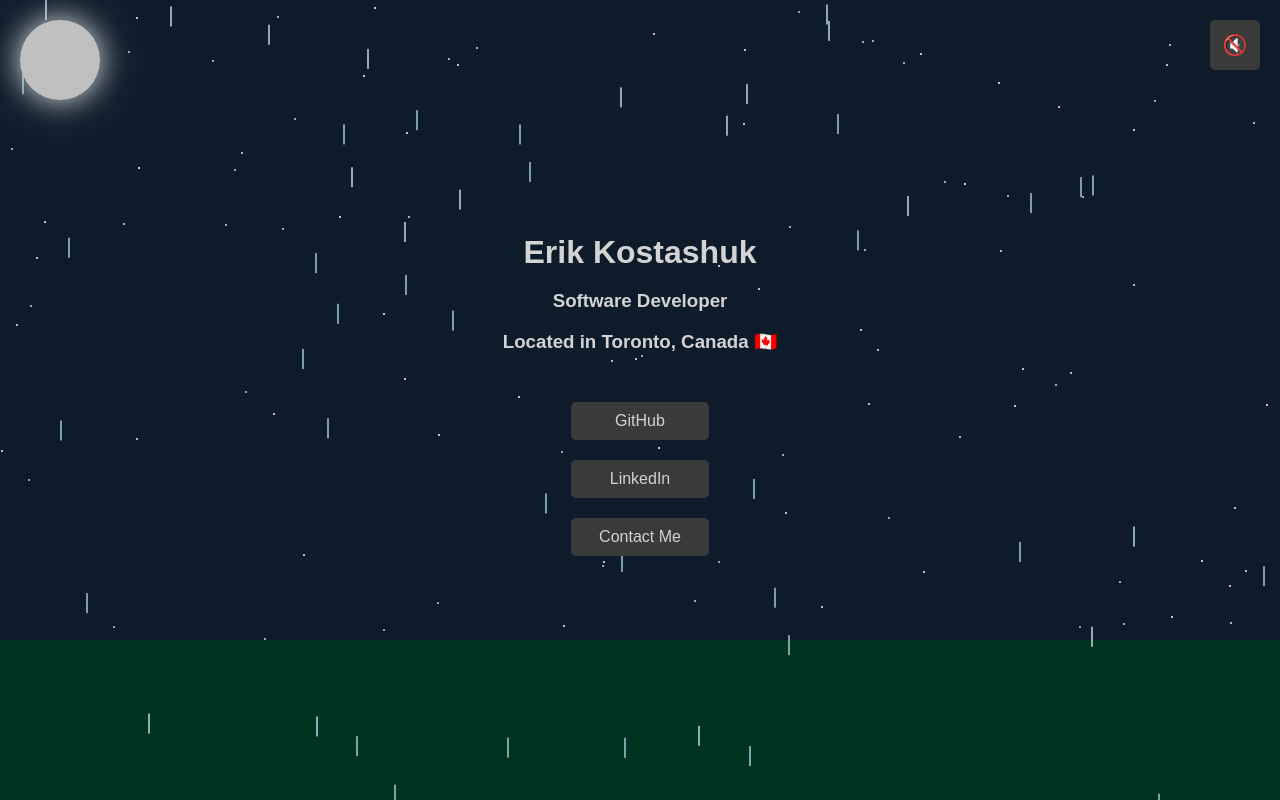
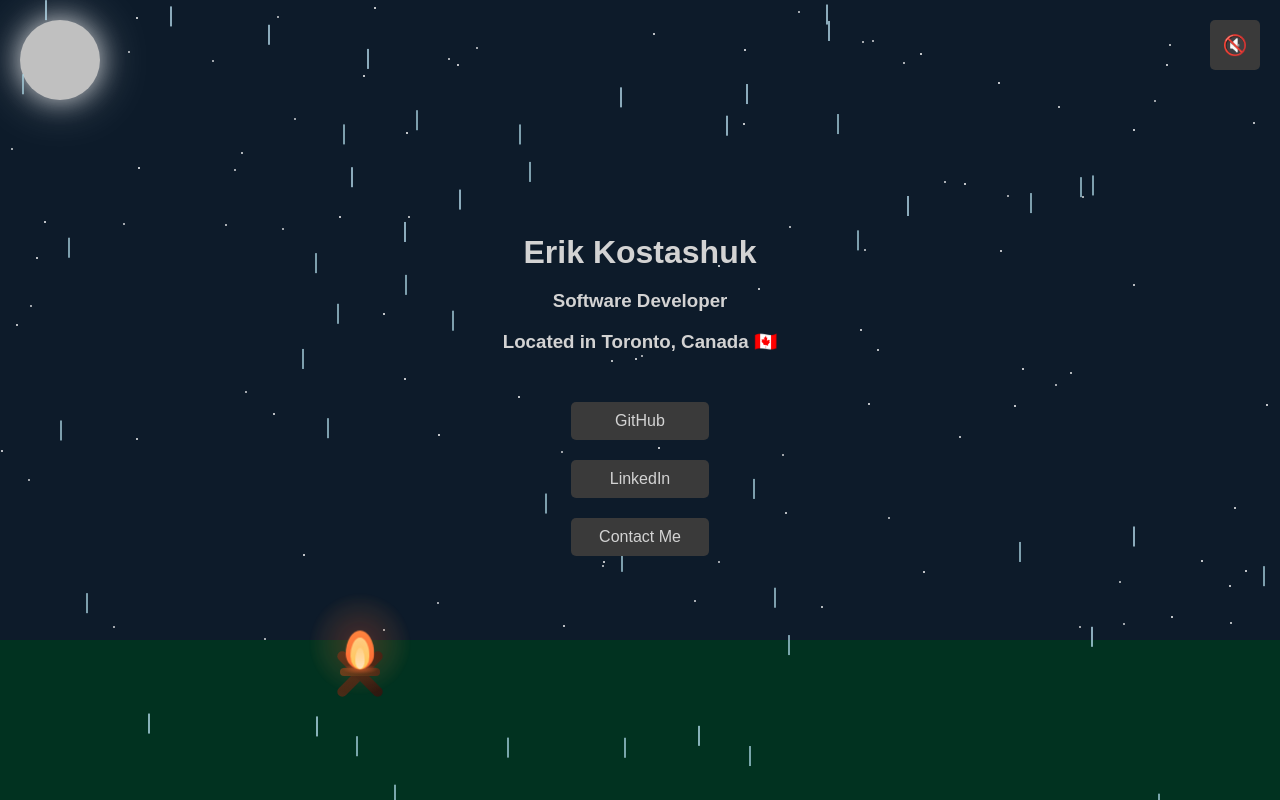
Before and after one commit to erikkostashuk/erikkostashukdev, a React (Create React App) app: page / in a window 1280 px wide. Built offline with nearby package versions, Linux system fonts and the light colour scheme.

Commit message:
add campfire

```diff
--- a/src/App.css
+++ b/src/App.css
@@ -180,3 +180,180 @@
   top: -1000px;
   left: -1000px;
 }
+
+.campfire-container {
+  position: fixed;
+  bottom: 12vh;
+  left: 50%;
+  transform: translateX(-320px);
+  z-index: 2;
+}
+
+.campfire {
+  position: relative;
+  width: 80px;
+  height: 80px;
+}
+
+.wood {
+  position: absolute;
+  bottom: 25px;
+  left: 50%;
+  transform-origin: center;
+  transform: translateX(-50%) rotate(-45deg);
+  width: 60px;
+  height: 10px;
+  background: linear-gradient(to right, #4a2c17, #2d1810);
+  border-radius: 5px;
+  z-index: 0;
+}
+
+.wood2 {
+  position: absolute;
+  bottom: 25px;
+  left: 50%;
+  transform-origin: center;
+  transform: translateX(-50%) rotate(45deg);
+  width: 60px;
+  height: 10px;
+  background: linear-gradient(to right, #4a2c17, #2d1810);
+  border-radius: 5px;
+  z-index: 0;
+}
+
+.wood3 {
+  position: absolute;
+  bottom: 28px;
+  left: 50%;
+  transform-origin: center;
+  transform: translateX(-50%) rotate(0deg);
+  width: 40px;
+  height: 8px;
+  background: linear-gradient(to right, #5d3a1a, #3e2414);
+  border-radius: 4px;
+  z-index: 0;
+}
+
+.fire {
+  position: absolute;
+  bottom: 35px;
+  left: 50%;
+  transform: translateX(-50%);
+  width: 40px;
+  height: 45px;
+}
+
+.flame {
+  position: absolute;
+  bottom: 0;
+  border-radius: 50% 50% 50% 50% / 60% 60% 40% 40%;
+  transform-origin: center bottom;
+}
+
+.flame1 {
+  left: 5px;
+  width: 30px;
+  height: 35px;
+  background: linear-gradient(to top, #ff6b35, #ff8c42);
+  animation: flicker1 0.5s ease-in-out infinite alternate;
+}
+
+.flame2 {
+  left: 10px;
+  width: 20px;
+  height: 30px;
+  background: linear-gradient(to top, #ffdd59, #fff3a3);
+  animation: flicker2 0.6s ease-in-out infinite alternate;
+  z-index: 1;
+}
+
+.flame3 {
+  left: 15px;
+  width: 10px;
+  height: 20px;
+  background: linear-gradient(to top, #ffffff, #fff3a3);
+  animation: flicker3 0.4s ease-in-out infinite alternate;
+  z-index: 2;
+}
+
+.embers {
+  position: absolute;
+  bottom: -5px;
+  left: 50%;
+  transform: translateX(-50%);
+  width: 35px;
+  height: 10px;
+  background: radial-gradient(ellipse at center, #ff6b35 0%, transparent 70%);
+  opacity: 0.6;
+  animation: emberGlow 2s ease-in-out infinite;
+}
+
+.glow {
+  position: absolute;
+  bottom: 0;
+  left: 50%;
+  transform: translateX(-50%);
+  width: 120px;
+  height: 120px;
+  background: radial-gradient(circle at center,
+    rgba(255, 107, 53, 0.3) 0%,
+    rgba(255, 107, 53, 0.2) 20%,
+    rgba(255, 140, 66, 0.1) 40%,
+    transparent 60%);
+  animation: glowPulse 3s ease-in-out infinite;
+}
+
+@keyframes flicker1 {
+  0% {
+    transform: scaleY(1) scaleX(1);
+    opacity: 0.9;
+  }
+  100% {
+    transform: scaleY(1.1) scaleX(0.95);
+    opacity: 1;
+  }
+}
+
+@keyframes flicker2 {
+  0% {
+    transform: scaleY(0.95) scaleX(1.05);
+    opacity: 0.8;
+  }
+  100% {
+    transform: scaleY(1.05) scaleX(0.95);
+    opacity: 0.95;
+  }
+}
+
+@keyframes flicker3 {
+  0% {
+    transform: scaleY(1.1) scaleX(0.9);
+    opacity: 0.7;
+  }
+  100% {
+    transform: scaleY(0.9) scaleX(1.1);
+    opacity: 0.9;
+  }
+}
+
+@keyframes emberGlow {
+  0%, 100% {
+    opacity: 0.4;
+    transform: translateX(-50%) scale(1);
+  }
+  50% {
+    opacity: 0.7;
+    transform: translateX(-50%) scale(1.1);
+  }
+}
+
+@keyframes glowPulse {
+  0%, 100% {
+    opacity: 0.8;
+    transform: translateX(-50%) scale(1);
+  }
+  50% {
+    opacity: 1;
+    transform: translateX(-50%) scale(1.1);
+  }
+}
--- a/src/App.js
+++ b/src/App.js
@@ -6,6 +6,7 @@
 import Raindrops from './components/Raindrops';
 import Stars from './components/Stars';
 import YouTubePlayer from './components/YouTubePlayer';
+import Campfire from './components/Campfire';
 
 function App() {
   const [isMuted, setIsMuted] = useState(true);
@@ -25,6 +26,7 @@
       <Stars />
       <Header />
       <Links />
+      <Campfire />
       <div className="grass"></div>
     </div>
   );
--- /dev/null
+++ b/src/components/Campfire.js
@@ -0,0 +1,22 @@
+import React from 'react';
+
+const Campfire = () => {
+  return (
+    <div className="campfire-container">
+      <div className="campfire">
+        <div className="wood"></div>
+        <div className="wood wood2"></div>
+        <div className="wood wood3"></div>
+        <div className="fire">
+          <div className="flame flame1"></div>
+          <div className="flame flame2"></div>
+          <div className="flame flame3"></div>
+          <div className="embers"></div>
+        </div>
+        <div className="glow"></div>
+      </div>
+    </div>
+  );
+};
+
+export default Campfire;
```
